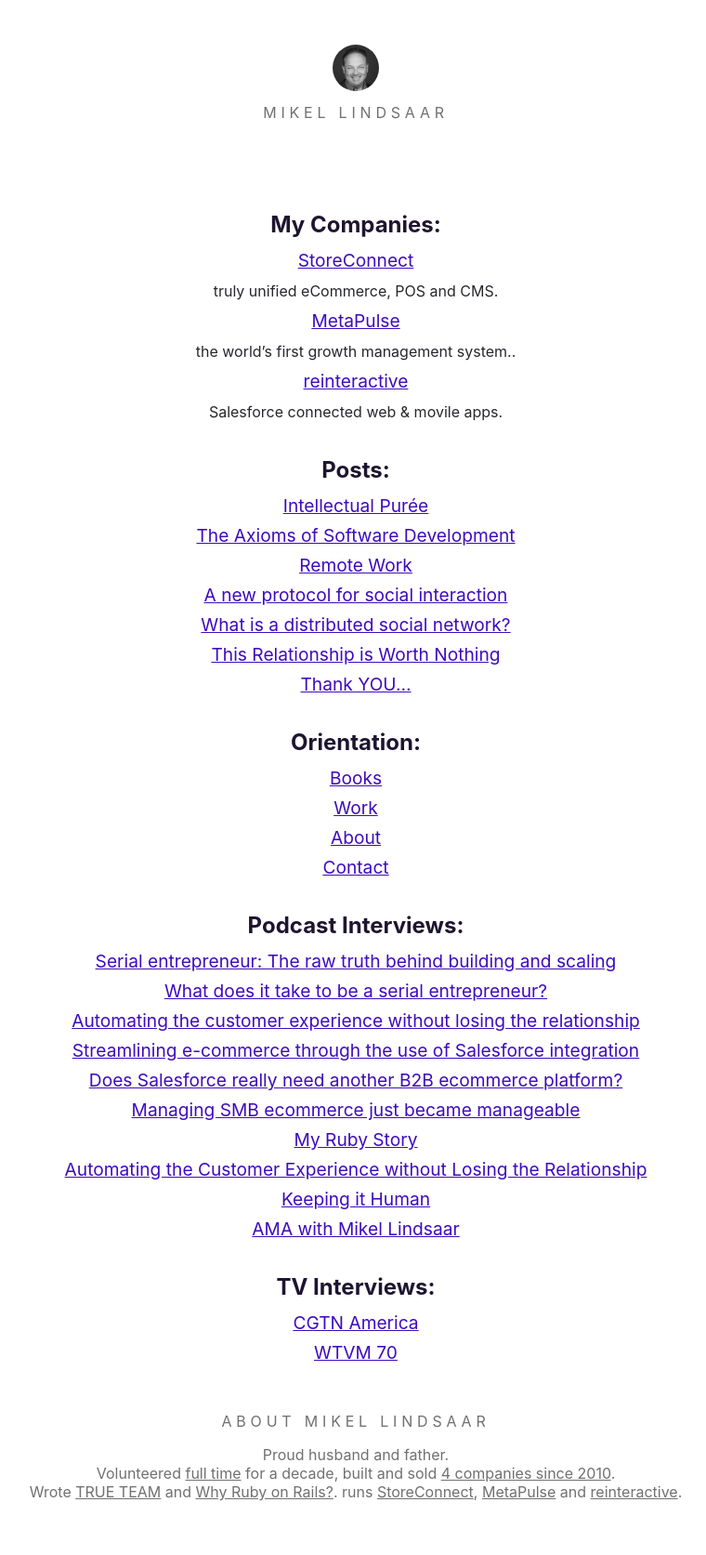
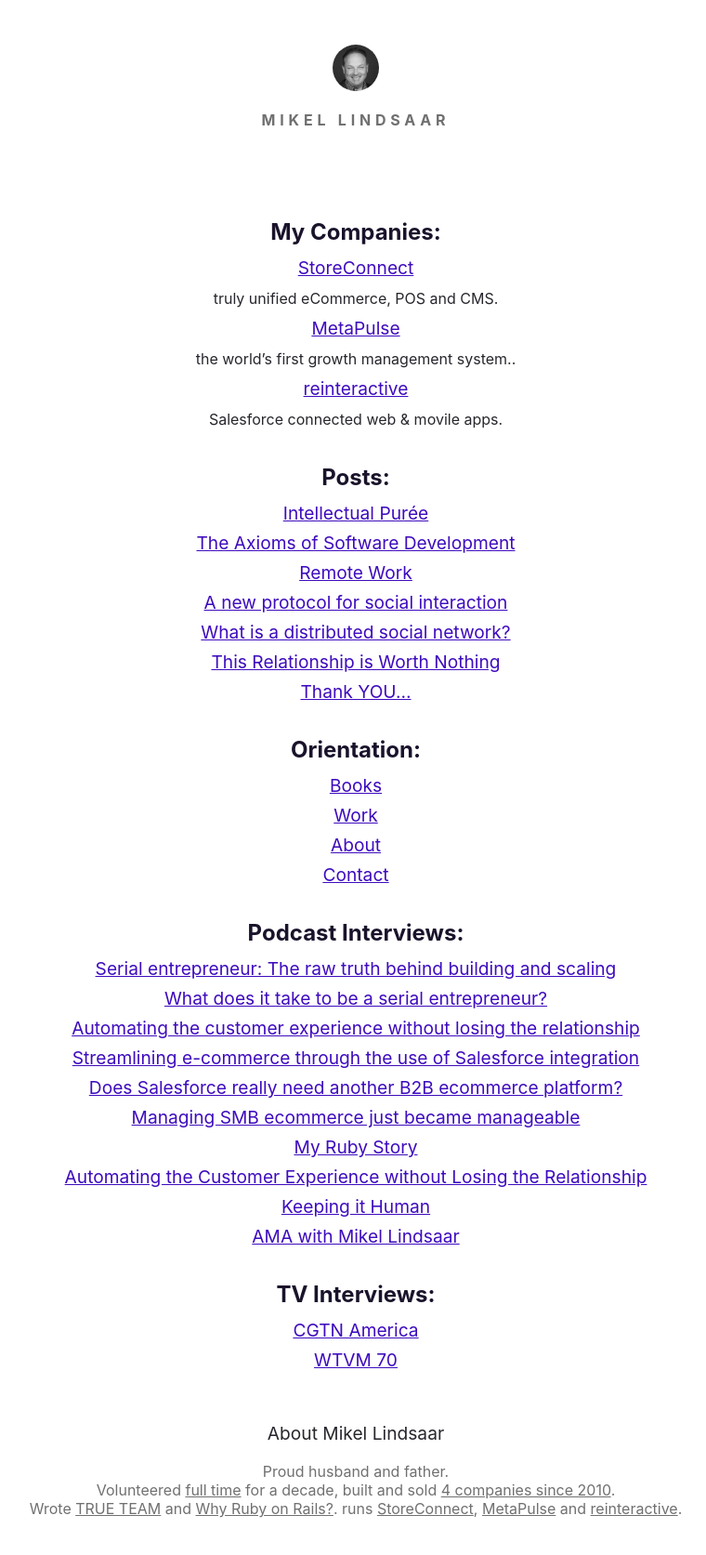
Before and after one commit to mikel/mikel.github.io, a Jekyll site: the page built from index.md, in a window 1280 px wide. Shown: the whole page at 93% size, without its empty margins (257-1017 px from the left). Built offline with Jekyll 4.4.1, drawn with Linux system fonts in a browser that asks for light colours.

Commit message:
Updating header

```diff
--- a/_layouts/home.html
+++ b/_layouts/home.html
@@ -29,7 +29,7 @@
                             title="Mikel Lindsaar"
                             alt="Mikel Lindsaar"
                             image_class="circle-cropped" %}
-                <p class="name">Mikel Lindsaar</p>
+                <h1 class="name">Mikel Lindsaar</h1>
             </section>
             <section class="content {{ page.class }}">
                 <article>
--- a/assets/styles.css
+++ b/assets/styles.css
@@ -29,11 +29,15 @@ section.whomai p {
   padding: 0;
 }
 
-p.name {
+h1.name {
   color: rgb(112, 112, 112);
   letter-spacing: 0.3rem;
   font-size: 1rem;
   text-transform: uppercase;
+}
+
+h1, h2, h3, h4, h5, h6 {
+  color: rgb(26, 19, 43);
 }
 
 section.whomai img.circle-cropped {
@@ -61,14 +65,12 @@ section.content.home-index ul {
 }
 
 h1 {
-  color: rgb(29, 21, 48);
   font-size: 3rem;
   margin: 1rem 0 3rem;
   text-align: center;
 }
 
 h2 {
-  color: rgb(29, 21, 48);
   font-size: 1.5rem;
   margin: 2rem 0 0.5rem;
   text-align: center;
```
